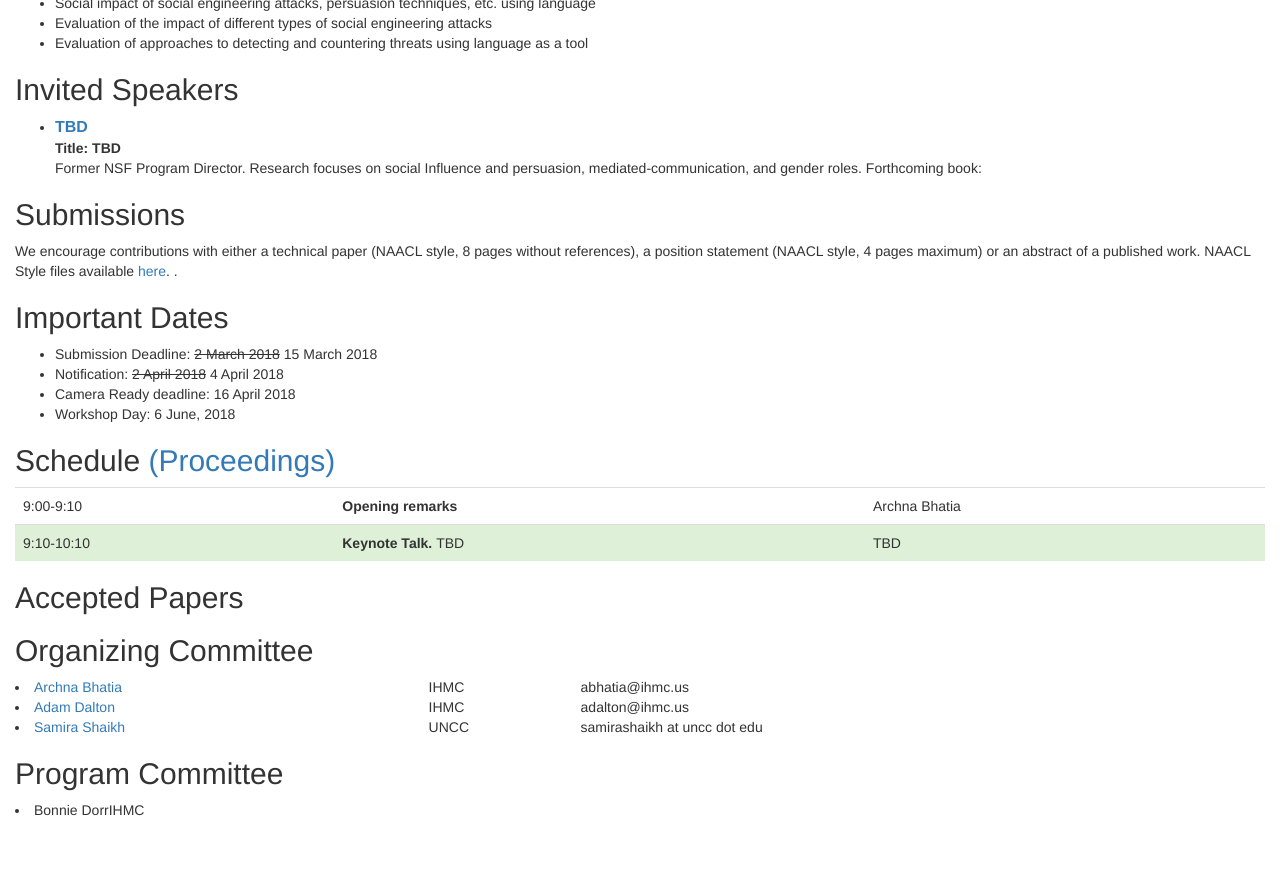
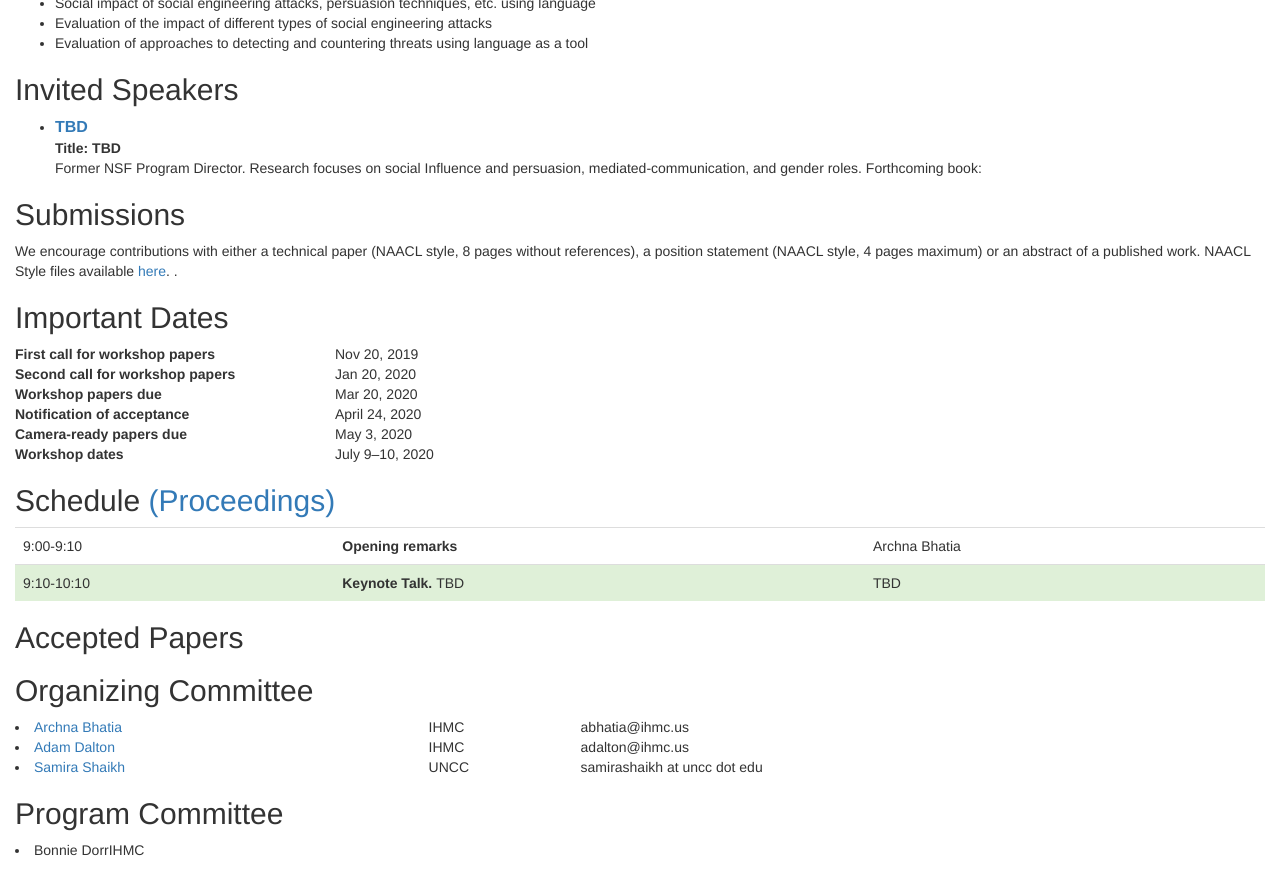
Before and after one commit to social-threats/social-threats.github.io, a Jekyll site: the page built from index.html, in a window 1280 px wide and 900 px high, scrolled down 1063 px. Shown: the top 895 px of the window. Built offline with Jekyll 4.4.1, drawn with Linux system fonts in a browser that asks for light colours; nearby versions of some CDN libraries; before the commit the page ends 1923 px from its top, so only the background shows below that.

Commit message:
updated dates

```diff
--- a/index.html
+++ b/index.html
@@ -8,7 +8,8 @@ title:  'Welcome'
     <h1 class="project-name">STOC2020</h1>
     <h2 class="project-tagline">First International Workshop on Social Threats in Online Conversations</h2>
     <h2 class="project-tagline">Aspriring to be in conjunction with The The 58th Annual Meeting of the Association for
-        Computational Linguistics <a href="https://acl2020.org/">(ACL 2020)</a>in downtown Seattle from July 5th through
+        Computational Linguistics <a href="https://acl2020.org/">(ACL 2020)</a> in downtown Seattle from July 5th
+        through
         July 10th, 2020.
         <br>
         <br>
@@ -100,12 +101,21 @@ title:  'Welcome'
     <a id="important-dates" class="anchor" href="#accepted-papers" aria-hidden="true"><span
             class="octicon octicon-link"></span></a>
     <h2>Important Dates</h2>
-    <ul>
-        <li>Submission Deadline: <strike>2 March 2018</strike> 15 March 2018</li>
-        <li>Notification: <strike>2 April 2018</strike> 4 April 2018</li>
-        <li>Camera Ready deadline: 16 April 2018</li>
-        <li>Workshop Day: 6 June, 2018</li>
-    </ul>
+
+    <dl class="row">
+        <dt class="col-sm-3">First call for workshop papers</dt>
+        <dd class="col-sm-9">Nov 20, 2019</dd>
+        <dt class="col-sm-3">Second call for workshop papers</dt>
+        <dd class="col-sm-9">Jan 20, 2020</dd>
+        <dt class="col-sm-3">Workshop papers due</dt>
+        <dd class="col-sm-9">Mar 20, 2020</dd>
+        <dt class="col-sm-3">Notification of acceptance</dt>
+        <dd class="col-sm-9">April 24, 2020</dd>
+        <dt class="col-sm-3">Camera-ready papers due</dt>
+        <dd class="col-sm-9">May 3, 2020</dd>
+        <dt class="col-sm-3">Workshop dates</dt>
+        <dd class="col-sm-9">July 9–10, 2020</dd>
+    </dl>
 
     <a id="schedule" class="anchor" href="#schedule" aria-hidden="true"><span class="octicon octicon-link"></span></a>
 
```
